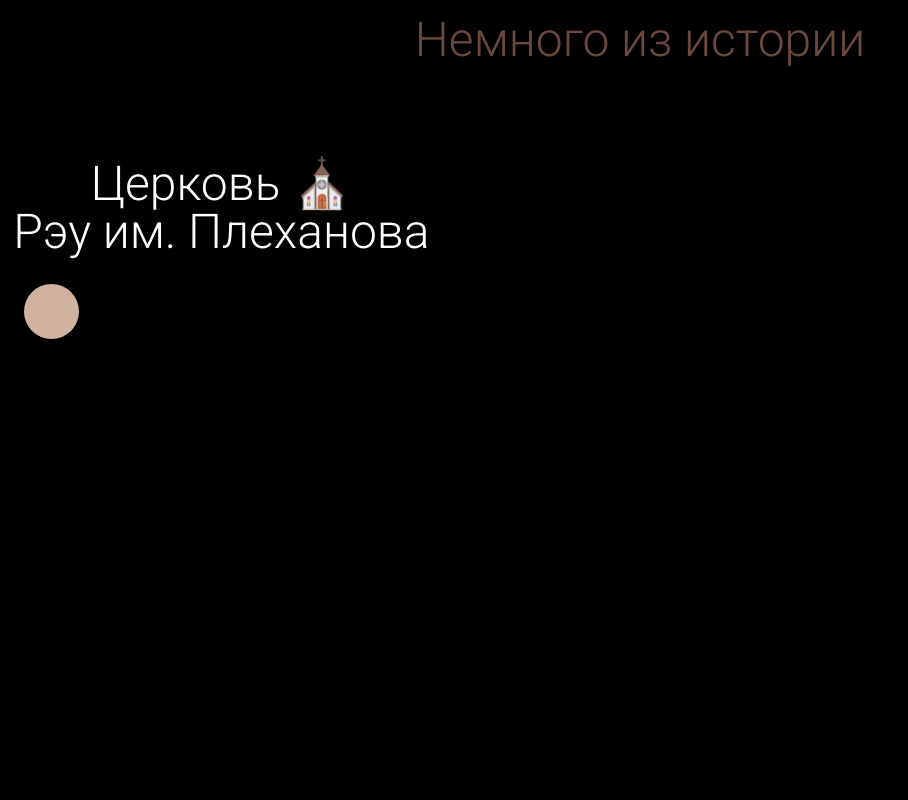
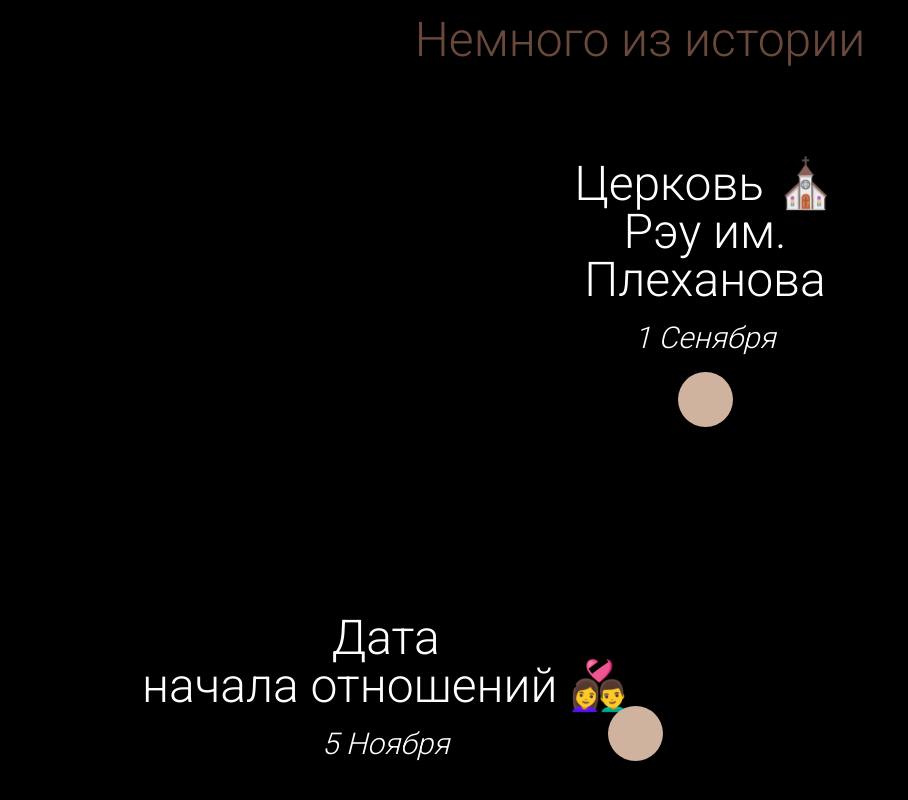
Before and after one commit to Shpakovich/invite, a Vue app: page / in a window 1280 px wide. Shown: the part 912-1712 px from the top of the page, without its empty margins (0-908 px from the left). Built offline with nearby package versions, Linux system fonts and the light colour scheme.

Commit message:
одна линия  +  2 события

```diff
--- a/src/components/HelloWorld.vue
+++ b/src/components/HelloWorld.vue
@@ -45,6 +45,7 @@
                         'opacity: 1;visibility: visible;'
                     );
                     this.scroll();
+                    this.scroll1();
                 }
                 return window.scrollY > 100
             },
@@ -65,7 +66,6 @@
                         const scrollY = window.scrollY;
 
                         switch (true){
-
                             case scrollY < 1200:
                                 draw = length * (scrollpercent - 0.12);
                                 break;
@@ -81,15 +81,20 @@
                             case scrollY >= 1500 && scrollY <= 1700:
                                 draw = length * (scrollpercent);
                                 break;
-                            case scrollY >= 1700 && scrollY <= 1900:
+                            case scrollY >= 1700 && scrollY <= 1800:
                                 draw = length * (scrollpercent + 0.04);
                                 break;
-                            case scrollY >= 1900 && scrollY <= 2100:
+                            case scrollY >= 1800 && scrollY <= 1900:
                                 draw = length * (scrollpercent + 0.08);
                                 break;
-
-                            case /* myInterval >= 6 && */ scrollY >= 2100:
+                            case scrollY >= 1900 && scrollY <= 2300:
                                 draw = length * (scrollpercent + 0.1);
+                                break;
+                            case scrollY >= 2300 && scrollY <= 3100:
+                                draw = length * (scrollpercent + 0.15);
+                                break;
+                            case /* myInterval >= 6 && */ scrollY >= 3100:
+                                draw = length * (scrollpercent + 0.2);
                                 break;
 
                             default:
@@ -110,7 +115,6 @@
                         svg.style.strokeDashoffset = length - draw;
                     });
                 }
-
         }
     }
 </script>
@@ -142,18 +146,33 @@
               Немного из истории
           </h2>
       </section>
-      <section class="flex flex-column align-middle pt-24">
-          <p class="text-5xl text-center w-4/12 font-weight-light text-white">
-              Церковь ⛪️<br>
-              Рэу им. Плеханова
-          </p>
-          <div v-scroll="handleScroll" class="container" style="height: 1000px; visibility: hidden;" id="roadmap">
-              <svg width="55" height="55" viewBox="0 0 55 55" fill="none" xmlns="http://www.w3.org/2000/svg">
+      <section class="flex flex-column justify-center align-middle pt-24 relative">
+          <div style="padding-left: 130px;" >
+              <p class="text-5xl m-auto text-center w-4/12 font-weight-light text-white" id="event1">
+                  Церковь ⛪️<br>
+                  Рэу им. Плеханова
+              </p>
+              <p class="text-3xl m-auto text-center font-weight-light italic text-white">1 Сенября</p>
+              <svg class="m-auto" width="55" height="55" viewBox="0 0 55 55" fill="none" xmlns="http://www.w3.org/2000/svg">
                   <circle cx="27.5" cy="27.5" r="27.5" fill="#D0B39F"/>
               </svg>
-              <div class="draw-line-height flex flex-row justify-center">
+          </div>
+          <div class="absolute" style="padding-left: 130px; top: 550px" >
+              <p class="text-5xl text-center font-weight-light text-white z-10" id="event2">
+                  Дата<br>
+                  начала отношений 👩‍❤️‍👨
+              </p>
+              <div class="relative">
+                  <p class="text-3xl m-auto text-center font-weight-light italic text-white">5 Ноября</p>
+                  <svg class="absolute z-10" style="left: 466px; top: -20px" width="55" height="55" viewBox="0 0 55 55" fill="none" xmlns="http://www.w3.org/2000/svg">
+                      <circle cx="27.5" cy="27.5" r="27.5" fill="#D0B39F"/>
+                  </svg>
+              </div>
+          </div>
+          <div v-scroll="handleScroll" class="container flex flex-row justify-center" style="visibility: hidden;" id="roadmap">
+              <div style="margin-top: -120px" class="draw-line-height relative">
                   <svg width="357" height="3130"><path id="svgPath" stroke="#D0B39F" stroke-width="4px" stroke-dasharray="20, 10" fill="none" d="M268,106C293.6990093311958,156.98197064989517,319.39801866239156,207.96394129979035,282,250C244.6019813376084,292.03605870020965,144.10693468162947,325.1262054507337,89,388C33.89306531837054,450.8737945492663,24.174242611090563,543.5312368972745,18,666C11.82575738890944,788.4687631027255,9.196094874008299,940.7488469601676,13,1056C16.8039051259917,1171.2511530398324,27.04137789287624,1249.4733752620546,71,1351C114.95862210712376,1452.5266247379454,192.6383935544868,1577.3576519916141,242,1659C291.3616064455132,1740.6423480083859,312.40504788917667,1779.0960167714886,268,1879C223.59495211082336,1978.9039832285114,113.74141488880667,2140.258280922432,88,2337C62.25858511119333,2533.741719077568,120.62929255559666,2765.8708595387843,179,2998"></path>
-                      <path id="" class="narmol" stroke="#000" stroke-width="6px" stroke-dasharray="20" fill="none" d="M268,106C293.6990093311958,156.98197064989517,319.39801866239156,207.96394129979035,282,250C244.6019813376084,292.03605870020965,144.10693468162947,325.1262054507337,89,388C33.89306531837054,450.8737945492663,24.174242611090563,543.5312368972745,18,666C11.82575738890944,788.4687631027255,9.196094874008299,940.7488469601676,13,1056C16.8039051259917,1171.2511530398324,27.04137789287624,1249.4733752620546,71,1351C114.95862210712376,1452.5266247379454,192.6383935544868,1577.3576519916141,242,1659C291.3616064455132,1740.6423480083859,312.40504788917667,1779.0960167714886,268,1879C223.59495211082336,1978.9039832285114,113.74141488880667,2140.258280922432,88,2337C62.25858511119333,2533.741719077568,120.62929255559666,2765.8708595387843,179,2998" ></path>
+                      <path class="narmol" stroke="#000" stroke-width="6px" stroke-dasharray="20" fill="none" d="M268,106C293.6990093311958,156.98197064989517,319.39801866239156,207.96394129979035,282,250C244.6019813376084,292.03605870020965,144.10693468162947,325.1262054507337,89,388C33.89306531837054,450.8737945492663,24.174242611090563,543.5312368972745,18,666C11.82575738890944,788.4687631027255,9.196094874008299,940.7488469601676,13,1056C16.8039051259917,1171.2511530398324,27.04137789287624,1249.4733752620546,71,1351C114.95862210712376,1452.5266247379454,192.6383935544868,1577.3576519916141,242,1659C291.3616064455132,1740.6423480083859,312.40504788917667,1779.0960167714886,268,1879C223.59495211082336,1978.9039832285114,113.74141488880667,2140.258280922432,88,2337C62.25858511119333,2533.741719077568,120.62929255559666,2765.8708595387843,179,2998" ></path>
                   </svg>
               </div>
           </div>
```
